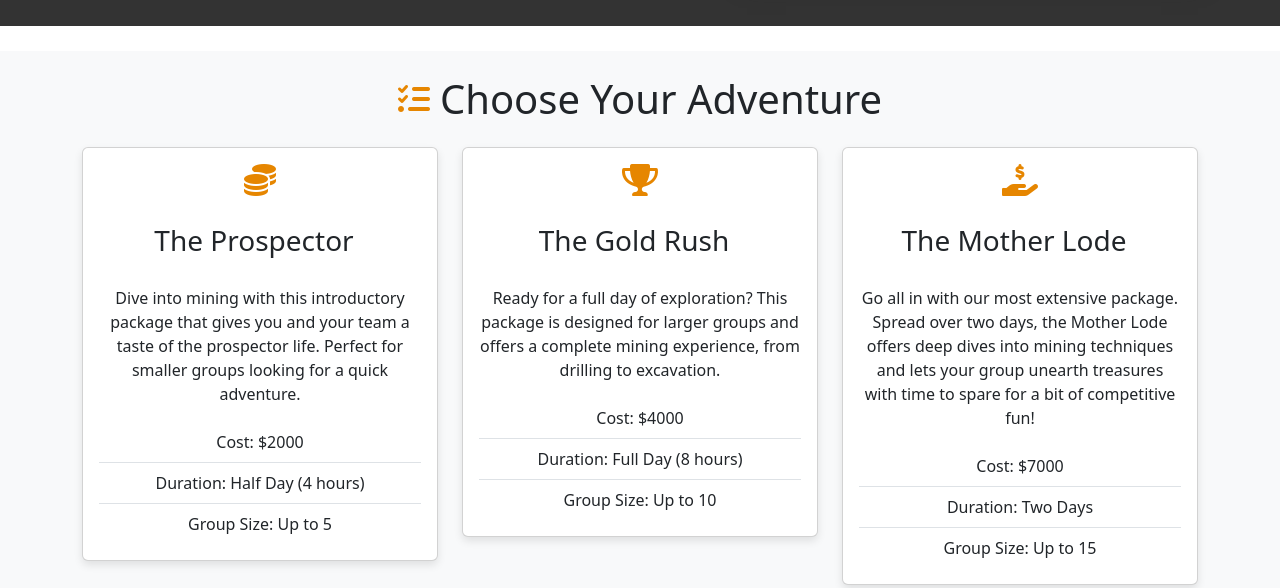
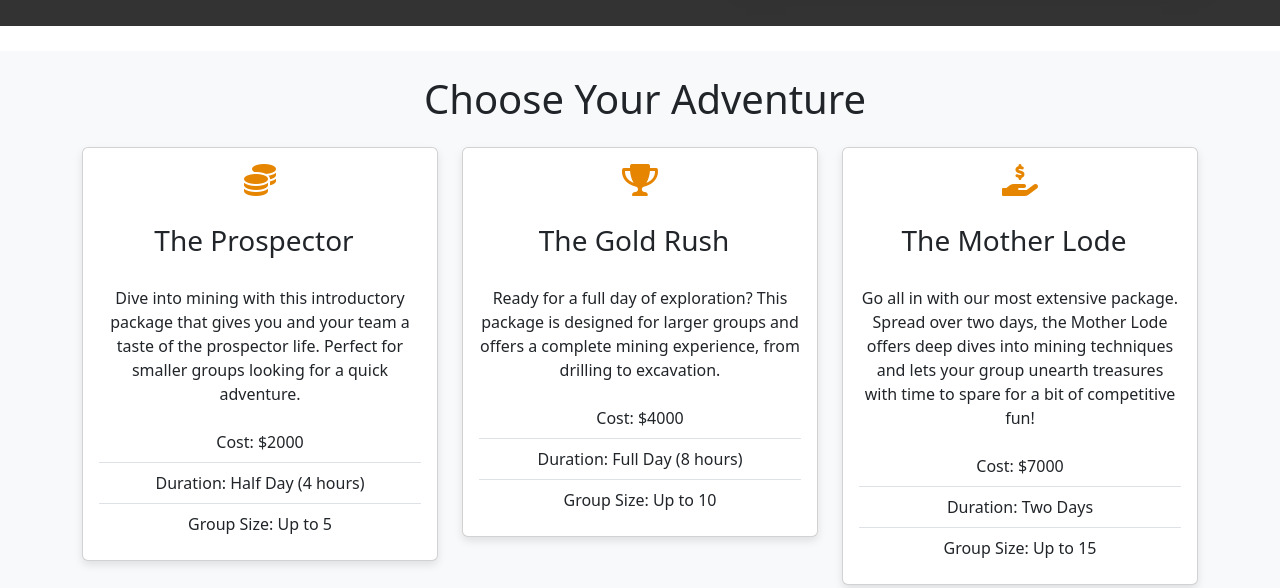
Before and after one commit to jacksonhuish88/desertdiggersutah, a plain HTML site: page index.html in a window 1280 px wide. Shown: the part 468-1056 px from the top of the page. Drawn offline with nearby package versions, Linux system fonts and the light colour scheme; a script that the page names is missing.

Commit message:
adventure icon

```diff
--- a/index.html
+++ b/index.html
@@ -77,7 +77,6 @@
     <section class="services py-5 bg-light" style="padding-top:0rem !important">
         <div class="container">
             <div class="centered-title">
-                <i class="fas fa-list-check fa-2x"></i> <!-- Adjust the class to match your icon -->
                 <h1 class="mb-4">Choose Your Adventure</h1>
             </div>
             <div class="row" id="services-container">
```
